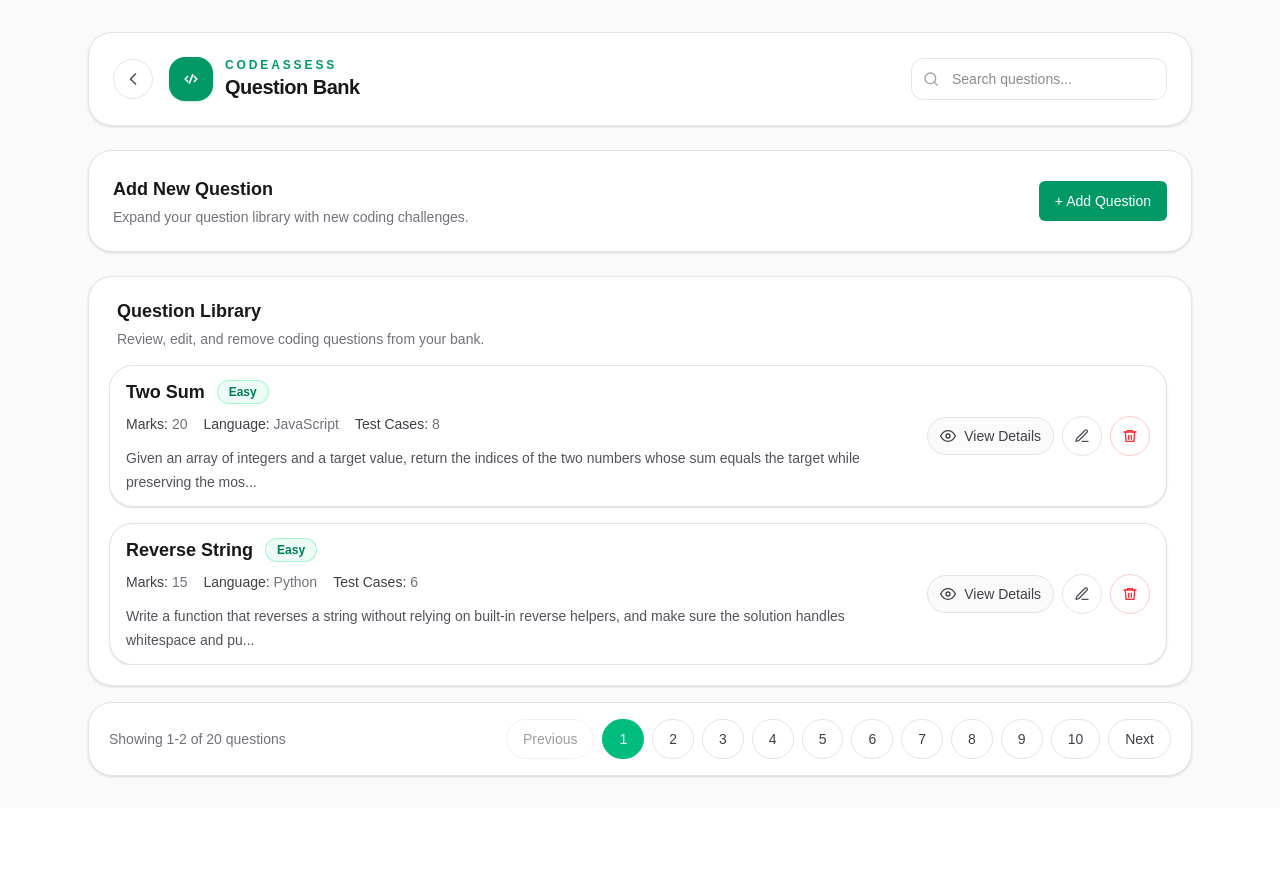
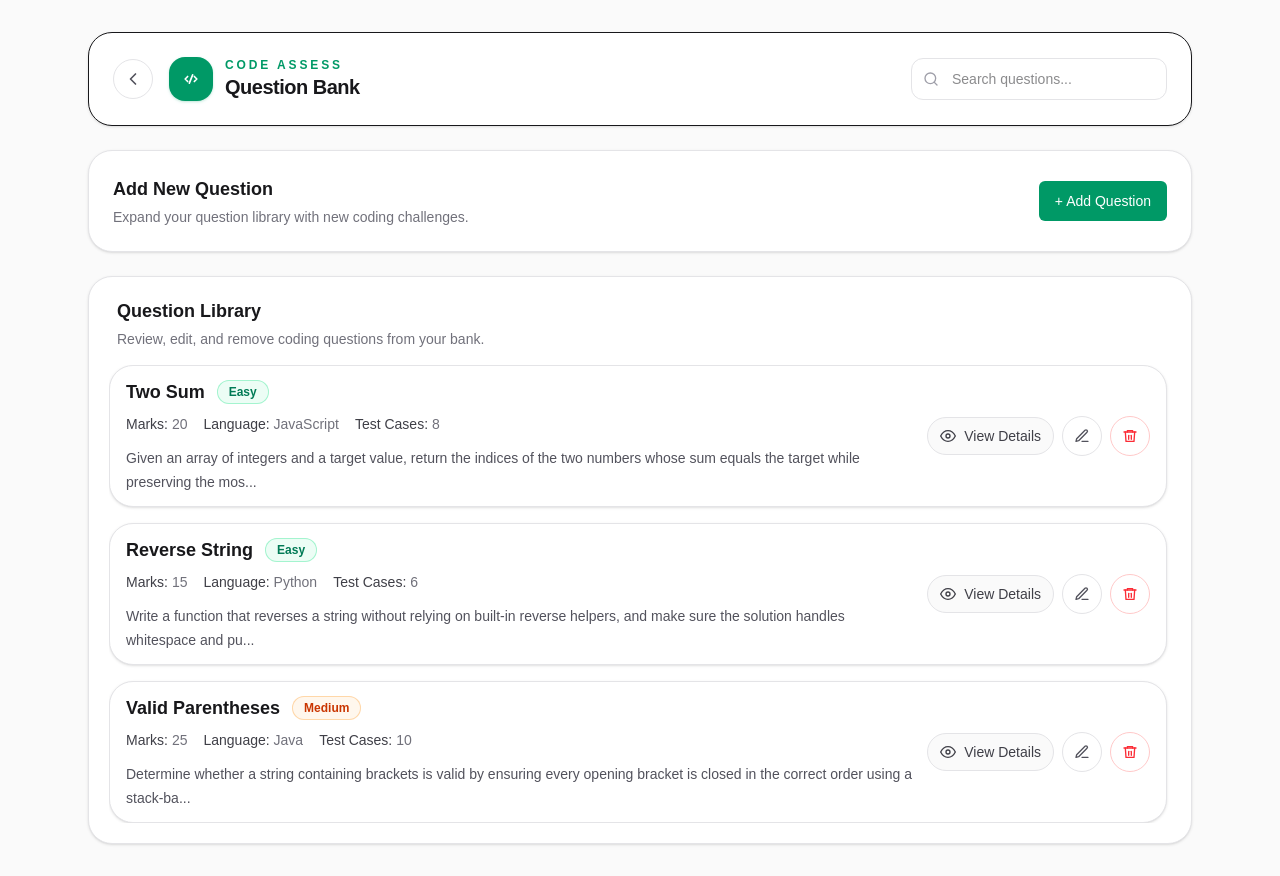
Before and after one commit to SheCanCODE-Capstone-Projects/Assessment_Platfrom_fe, a Next.js app: page /admin/questions in a window 1280 px wide. Before the commit the page ends 808 px from the top, so only its background shows below. Built offline with nearby package versions, Linux system fonts and the light colour scheme.

Commit message:
debuging some errors on pagenation

```diff
--- a/app/pages/QuestionBankPage.tsx
+++ b/app/pages/QuestionBankPage.tsx
@@ -1,3 +1,4 @@
+
 "use client";
 
 import Link from "next/link";
@@ -76,176 +77,6 @@ const initialQuestions: Question[] = [
     language: "Java",
     testCases: 10,
   },
-  {
-    id: 4,
-    title: "Merge Sorted Lists",
-    difficulty: "Easy",
-    description:
-      "Merge two sorted linked lists and return the combined list with elements in ascending order.",
-    marks: 18,
-    language: "TypeScript",
-    testCases: 7,
-  },
-  {
-    id: 5,
-    title: "Max Subarray",
-    difficulty: "Medium",
-    description:
-      "Find the contiguous subarray with the largest sum within a one-dimensional array of numbers.",
-    marks: 22,
-    language: "JavaScript",
-    testCases: 9,
-  },
-  {
-    id: 6,
-    title: "Fizz Buzz",
-    difficulty: "Easy",
-    description:
-      "Print numbers from 1 to n with special rules for multiples of 3 and 5.",
-    marks: 10,
-    language: "Python",
-    testCases: 5,
-  },
-  {
-    id: 7,
-    title: "Binary Search",
-    difficulty: "Easy",
-    description:
-      "Search a sorted array to find the index of a target value using a binary search algorithm.",
-    marks: 15,
-    language: "Java",
-    testCases: 6,
-  },
-  {
-    id: 8,
-    title: "Rotate Matrix",
-    difficulty: "Medium",
-    description:
-      "Rotate an n x n 2D matrix by 90 degrees in place.",
-    marks: 24,
-    language: "TypeScript",
-    testCases: 8,
-  },
-  {
-    id: 9,
-    title: "Anagram Check",
-    difficulty: "Easy",
-    description:
-      "Determine if two strings are anagrams by comparing character counts and ordering.",
-    marks: 16,
-    language: "JavaScript",
-    testCases: 7,
-  },
-  {
-    id: 10,
-    title: "Depth First Search",
-    difficulty: "Medium",
-    description:
-      "Traverse a tree or graph using depth first search and return the order of nodes visited.",
-    marks: 20,
-    language: "Python",
-    testCases: 8,
-  },
-  {
-    id: 11,
-    title: "Find Duplicates",
-    difficulty: "Easy",
-    description:
-      "Find all duplicate values in an array without altering the original order.",
-    marks: 14,
-    language: "Java",
-    testCases: 6,
-  },
-  {
-    id: 12,
-    title: "Count Islands",
-    difficulty: "Medium",
-    description:
-      "Count the number of islands in a grid of land and water using a flood fill algorithm.",
-    marks: 26,
-    language: "TypeScript",
-    testCases: 9,
-  },
-  {
-    id: 13,
-    title: "Palindromic Substring",
-    difficulty: "Medium",
-    description:
-      "Find the longest palindromic substring in a given string.",
-    marks: 25,
-    language: "JavaScript",
-    testCases: 10,
-  },
-  {
-    id: 14,
-    title: "Tree Height",
-    difficulty: "Easy",
-    description:
-      "Compute the height of a binary tree using recursion.",
-    marks: 18,
-    language: "Python",
-    testCases: 7,
-  },
-  {
-    id: 15,
-    title: "Queue using Stacks",
-    difficulty: "Medium",
-    description:
-      "Implement a queue with two stacks while preserving FIFO behavior.",
-    marks: 23,
-    language: "Java",
-    testCases: 8,
-  },
-  {
-    id: 16,
-    title: "Word Search",
-    difficulty: "Medium",
-    description:
-      "Search for a word in a 2D board of letters using backtracking.",
-    marks: 25,
-    language: "TypeScript",
-    testCases: 10,
-  },
-  {
-    id: 17,
-    title: "JSON Validator",
-    difficulty: "Easy",
-    description:
-      "Validate a JSON string by checking proper syntax and string formatting.",
-    marks: 15,
-    language: "JavaScript",
-    testCases: 6,
-  },
-  {
-    id: 18,
-    title: "Longest Common Prefix",
-    difficulty: "Easy",
-    description:
-      "Find the longest common prefix among an array of strings.",
-    marks: 14,
-    language: "Python",
-    testCases: 6,
-  },
-  {
-    id: 19,
-    title: "Inorder Traversal",
-    difficulty: "Medium",
-    description:
-      "Return the inorder traversal of a binary tree without recursion.",
-    marks: 22,
-    language: "Java",
-    testCases: 8,
-  },
-  {
-    id: 20,
-    title: "Cache Eviction",
-    difficulty: "Medium",
-    description:
-      "Implement a simple LRU cache that evicts the least recently used item.",
-    marks: 28,
-    language: "TypeScript",
-    testCases: 10,
-  },
 ];
 
 const emptyFormValues: QuestionFormValues = {
@@ -256,9 +87,6 @@ const emptyFormValues: QuestionFormValues = {
   language: "",
   testCases: "",
 };
-
-const QUESTIONS_PER_PAGE = 2;
-const MAX_PAGE_COUNT = 10;
 
 function CodeAssessIcon() {
   return (
@@ -288,12 +116,11 @@ function CodeAssessIcon() {
 }
 
 function QuestionBankHeader({
-  questionCount,
   searchQuery,
   onSearchChange,
 }: QuestionBankHeaderProps) {
   return (
-    <nav className="flex flex-col gap-4 rounded-3xl border border-zinc-200 bg-white p-6 shadow-sm sm:flex-row sm:items-center sm:justify-between">
+    <nav className="flex flex-col gap-4 rounded-3xl border border-zinc-900 bg-white p-6 shadow-sm sm:flex-row sm:items-center sm:justify-between">
       <div className="flex items-center gap-4">
         <Link
           href="/admin"
@@ -320,7 +147,7 @@ function QuestionBankHeader({
           <CodeAssessIcon />
           <div>
             <p className="text-xs font-semibold uppercase tracking-[0.24em] text-emerald-600">
-              CodeAssess
+              Code Assess
             </p>
             <h1 className="text-xl font-semibold tracking-tight text-zinc-900">
               Question Bank
@@ -767,7 +594,6 @@ export default function QuestionBankPage() {
   const [modalMode, setModalMode] = useState<"create" | "edit" | null>(null);
   const [activeQuestionId, setActiveQuestionId] = useState<number | null>(null);
   const [searchQuery, setSearchQuery] = useState<string>("");
-  const [currentPage, setCurrentPage] = useState<number>(1);
 
   const activeQuestion = useMemo(
     () => questions.find((question) => question.id === activeQuestionId) ?? null,
@@ -840,33 +666,6 @@ export default function QuestionBankPage() {
     question.description.toLowerCase().includes(searchQuery.toLowerCase())
   );
 
-  const pageCount = Math.min(
-    MAX_PAGE_COUNT,
-    Math.max(1, Math.ceil(filteredQuestions.length / QUESTIONS_PER_PAGE))
-  );
-
-  useEffect(() => {
-    const lastValidPage = Math.min(
-      MAX_PAGE_COUNT,
-      Math.max(1, Math.ceil(filteredQuestions.length / QUESTIONS_PER_PAGE))
-    );
-
-    if (currentPage > lastValidPage) {
-      setCurrentPage(lastValidPage);
-    }
-  }, [filteredQuestions.length, currentPage]);
-
-  const visibleQuestions = filteredQuestions.slice(
-    (currentPage - 1) * QUESTIONS_PER_PAGE,
-    currentPage * QUESTIONS_PER_PAGE
-  );
-
-  const pageNumbers = Array.from({ length: pageCount }, (_, index) => index + 1);
-  const hasPreviousPage = currentPage > 1;
-  const hasNextPage = currentPage < pageCount;
-  const startIndex = filteredQuestions.length === 0 ? 0 : (currentPage - 1) * QUESTIONS_PER_PAGE + 1;
-  const endIndex = Math.min(currentPage * QUESTIONS_PER_PAGE, filteredQuestions.length);
-
   return (
     <main className="min-h-screen bg-zinc-50">
       <div className="mx-auto w-full max-w-6xl px-6 py-8">
@@ -883,51 +682,10 @@ export default function QuestionBankPage() {
 
         <div className="mt-6">
           <QuestionList
-            questions={visibleQuestions}
+            questions={filteredQuestions}
             onEdit={openEditModal}
             onDelete={handleDelete}
           />
-
-          <div className="mt-4 flex flex-col items-center justify-between gap-4 rounded-3xl border border-zinc-200 bg-white px-4 py-4 shadow-sm sm:flex-row sm:px-5">
-            <p className="text-sm text-zinc-500">
-              Showing {startIndex}-{endIndex} of {filteredQuestions.length} questions
-            </p>
-
-            <div className="flex flex-wrap items-center justify-center gap-2">
-              <button
-                type="button"
-                disabled={!hasPreviousPage}
-                onClick={() => setCurrentPage((page) => Math.max(1, page - 1))}
-                className="inline-flex h-10 items-center justify-center rounded-full border border-zinc-200 bg-white px-4 text-sm font-medium text-zinc-700 transition hover:bg-zinc-50 disabled:cursor-not-allowed disabled:opacity-50"
-              >
-                Previous
-              </button>
-
-              {pageNumbers.map((pageNumber) => (
-                <button
-                  key={pageNumber}
-                  type="button"
-                  onClick={() => setCurrentPage(pageNumber)}
-                  className={`inline-flex h-10 min-w-[2.5rem] items-center justify-center rounded-full border px-4 text-sm font-medium transition ${
-                    pageNumber === currentPage
-                      ? "border-emerald-500 bg-emerald-500 text-white"
-                      : "border-zinc-200 bg-white text-zinc-700 hover:bg-zinc-50"
-                  }`}
-                >
-                  {pageNumber}
-                </button>
-              ))}
-
-              <button
-                type="button"
-                disabled={!hasNextPage}
-                onClick={() => setCurrentPage((page) => Math.min(pageCount, page + 1))}
-                className="inline-flex h-10 items-center justify-center rounded-full border border-zinc-200 bg-white px-4 text-sm font-medium text-zinc-700 transition hover:bg-zinc-50 disabled:cursor-not-allowed disabled:opacity-50"
-              >
-                Next
-              </button>
-            </div>
-          </div>
         </div>
       </div>
 
```
